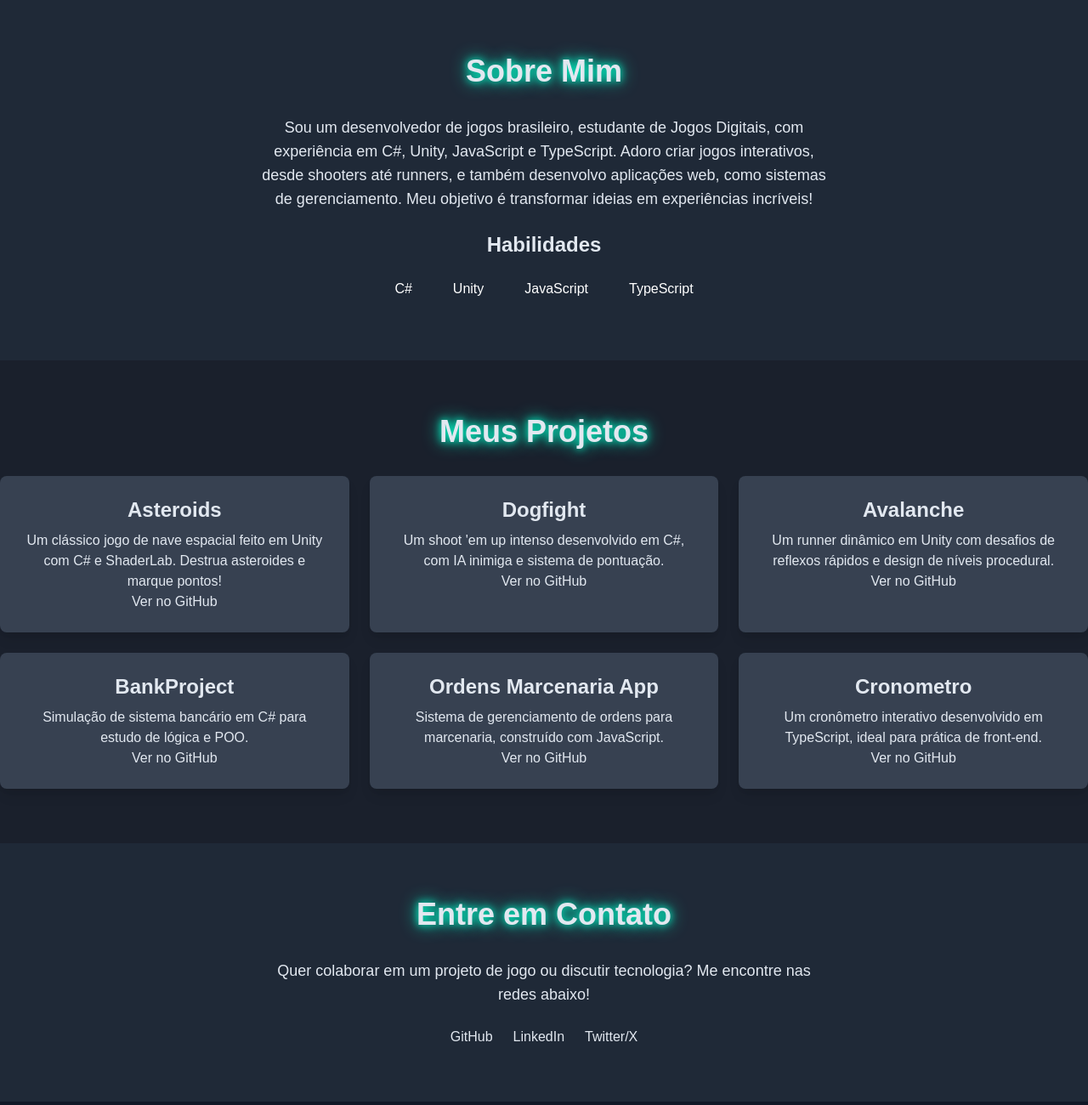
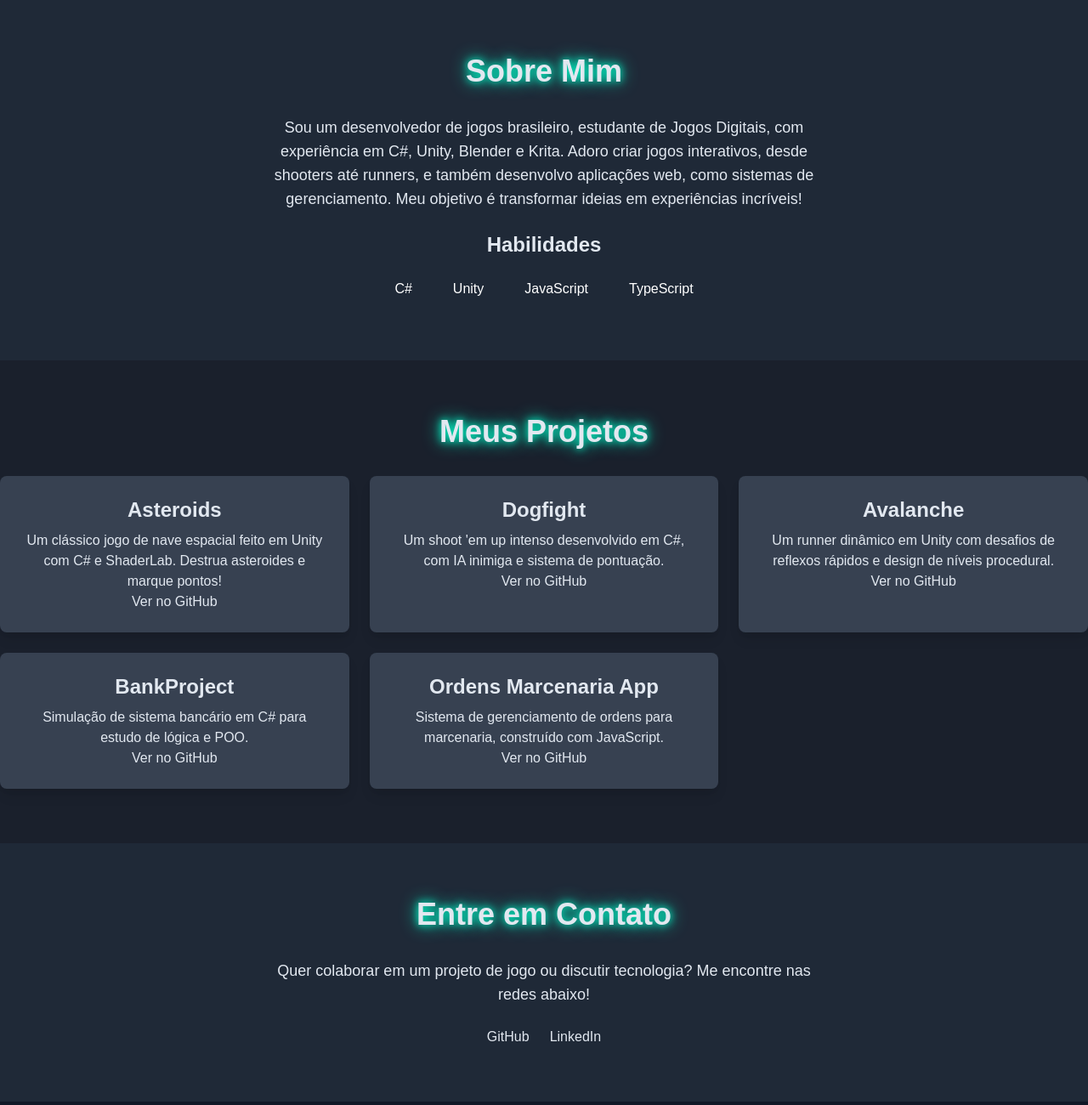
Before and after one commit to MateusBrtA/mateusbrta.github.io, a plain HTML site: page index.html in a window 1280 px wide. Shown: the part 800-2100 px from the top of the page at 85% size. Drawn offline with nearby package versions, Linux system fonts and the light colour scheme.

Commit message:
Update index.html

```diff
--- a/index.html
+++ b/index.html
@@ -92,7 +92,7 @@
         <div class="container mx-auto text-center">
             <h2 class="text-4xl font-bold neon mb-8">Sobre Mim</h2>
             <p class="text-lg max-w-2xl mx-auto">
-                Sou um desenvolvedor de jogos brasileiro, estudante de Jogos Digitais, com experiência em C#, Unity, JavaScript e TypeScript. Adoro criar jogos interativos, desde shooters até runners, e também desenvolvo aplicações web, como sistemas de gerenciamento. Meu objetivo é transformar ideias em experiências incríveis!
+                Sou um desenvolvedor de jogos brasileiro, estudante de Jogos Digitais, com experiência em C#, Unity, Blender e Krita. Adoro criar jogos interativos, desde shooters até runners, e também desenvolvo aplicações web, como sistemas de gerenciamento. Meu objetivo é transformar ideias em experiências incríveis!
             </p>
             <div class="mt-6">
                 <h3 class="text-2xl font-semibold">Habilidades</h3>
@@ -141,12 +141,6 @@
                     <p class="mt-2">Sistema de gerenciamento de ordens para marcenaria, construído com JavaScript.</p>
                     <a href="https://github.com/MateusBrtA/ordens-marcenaria-app" class="text-teal-400 hover:underline">Ver no GitHub</a>
                 </div>
-                <!-- Cronometro -->
-                <div class="project-card bg-gray-700 p-6 rounded-lg shadow-lg">
-                    <h3 class="text-2xl font-semibold">Cronometro</h3>
-                    <p class="mt-2">Um cronômetro interativo desenvolvido em TypeScript, ideal para prática de front-end.</p>
-                    <a href="https://github.com/MateusBrtA/Cronometro" class="text-teal-400 hover:underline">Ver no GitHub</a>
-                </div>
             </div>
         </div>
     </section>
@@ -160,8 +154,7 @@
             </p>
             <div class="flex justify-center space-x-6">
                 <a href="https://github.com/MateusBrtA" class="text-teal-400 hover:text-teal-300">GitHub</a>
-                <a href="[INSIRA_LINK_LINKEDIN]" class="text-teal-400 hover:text-teal-300">LinkedIn</a>
-                <a href="[INSIRA_LINK_TWITTER]" class="text-teal-400 hover:text-teal-300">Twitter/X</a>
+                <a href="https://www.linkedin.com/in/mateus-brito-092541206/" class="text-teal-400 hover:text-teal-300">LinkedIn</a>
             </div>
         </div>
     </section>
```
